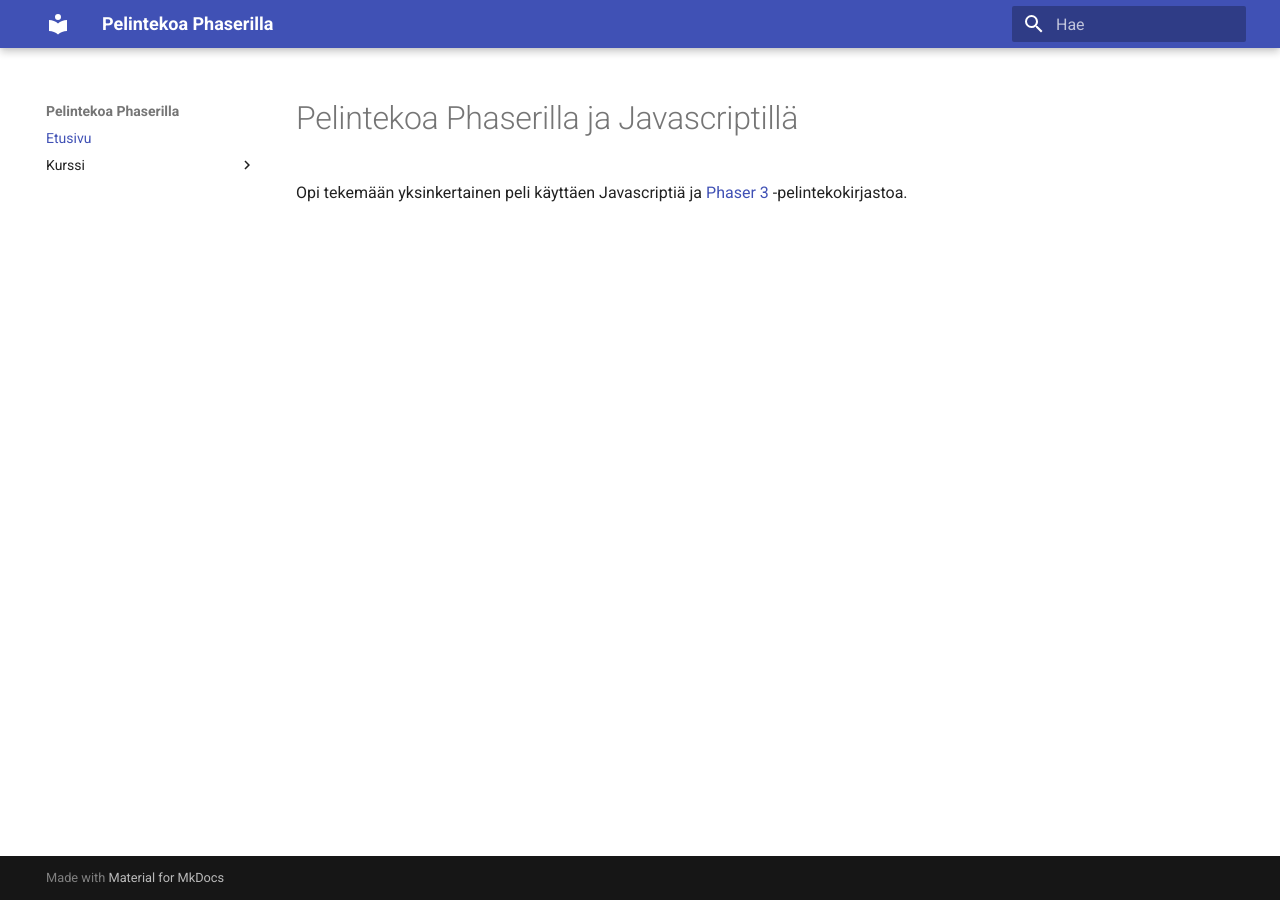
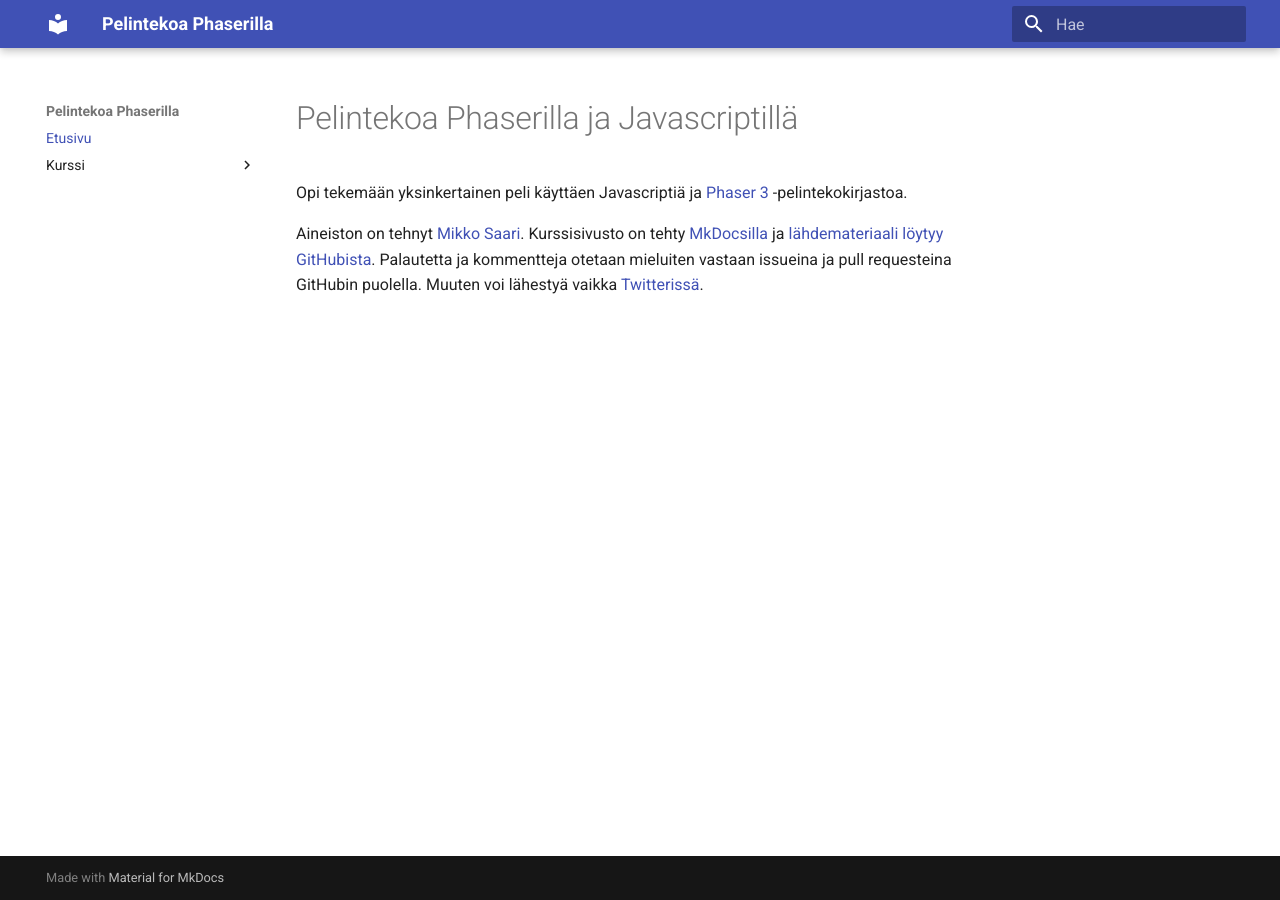
Before and after one commit to msaari/phaser-kurssi, an MkDocs documentation site: the page built from docs/index.md, in a window 1280 px wide. Built offline with MkDocs 1.6.1 and Material for MkDocs 9.7.7, drawn with Linux system fonts in a browser that asks for light colours.

Commit message:
Readme, lisenssi ja perustietoja.

```diff
--- a/docs/index.md
+++ b/docs/index.md
@@ -1,3 +1,5 @@
 # Pelintekoa Phaserilla ja Javascriptillä
 
 Opi tekemään yksinkertainen peli käyttäen Javascriptiä ja [Phaser 3](https://phaser.io) -pelintekokirjastoa.
+
+Aineiston on tehnyt [Mikko Saari](https://www.mikkosaari.fi/). Kurssisivusto on tehty [MkDocsilla](https://www.mkdocs.org) ja [lähdemateriaali löytyy GitHubista](https://github.com/msaari/phaser-kurssi/). Palautetta ja kommentteja otetaan mieluiten vastaan issueina ja pull requesteina GitHubin puolella. Muuten voi lähestyä vaikka [Twitterissä](https://twitter.com/msaari/).
```
Also changed, not shown: 2 other files.
